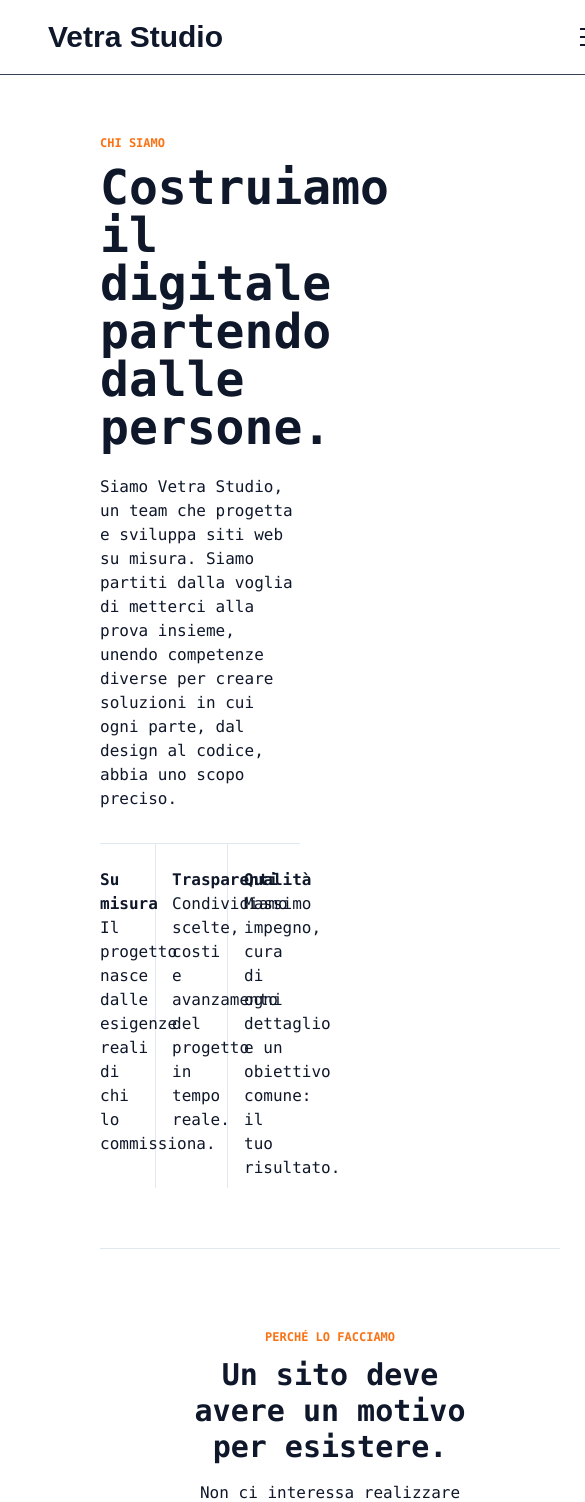
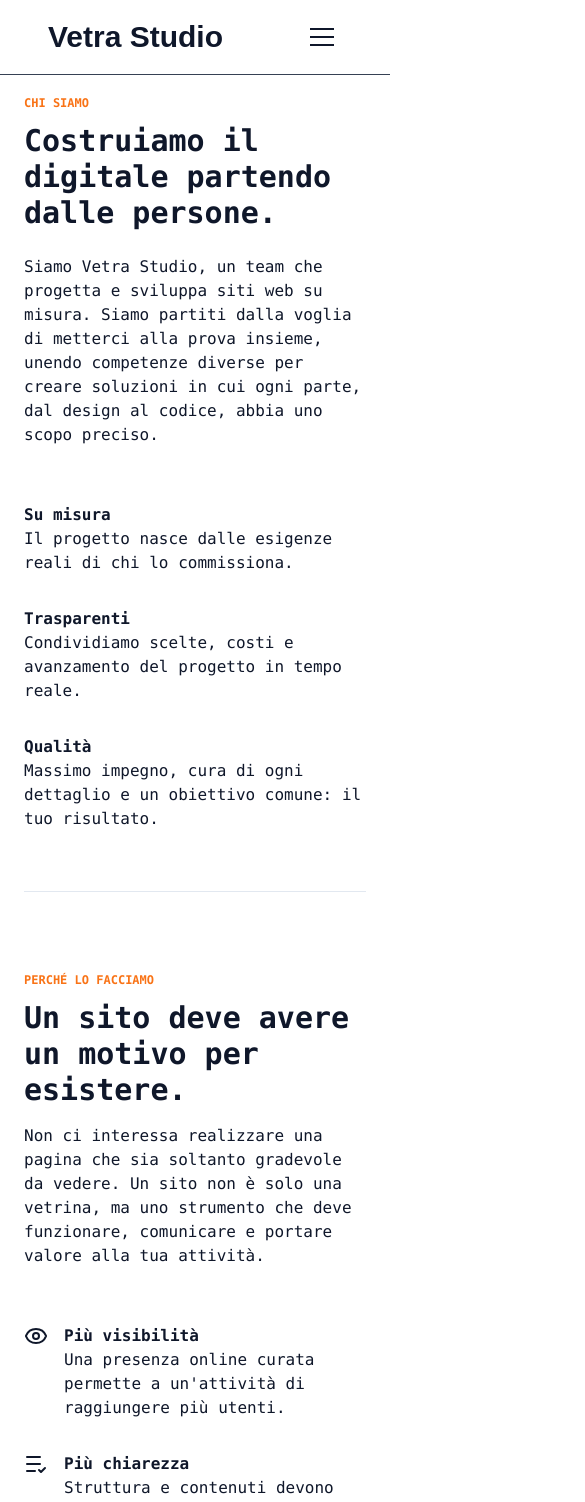
Before and after one commit to Vetra-Studio/website, a Next.js app: page /chi-siamo in a window 390 px wide. Shown: the top 1502 px of the page, 585 px wide, since content can reach past the window. Built offline with nearby package versions, Linux system fonts and the light colour scheme.

Commit message:
fix(mobile): optimize about us page for mobile

```diff
--- a/app/chi-siamo/page.tsx
+++ b/app/chi-siamo/page.tsx
@@ -11,42 +11,128 @@ export const metadata: Metadata = {
   },
 }
 
+const values = [
+  {
+    title: "Su misura",
+    description: "Il progetto nasce dalle esigenze reali di chi lo commissiona.",
+  },
+  {
+    title: "Trasparenti",
+    description: "Condividiamo scelte, costi e avanzamento del progetto in tempo reale.",
+  },
+  {
+    title: "Qualità",
+    description: "Massimo impegno, cura di ogni dettaglio e un obiettivo comune: il tuo risultato.",
+  },
+];
+
+const benefits = [
+  {
+    icon: Eye,
+    title: "Più visibilità",
+    description: "Una presenza online curata permette a un'attività di raggiungere più utenti.",
+  },
+  {
+    icon: ListCheck,
+    title: "Più chiarezza",
+    description: "Struttura e contenuti devono rendere immediato capire chi sei, cosa offri e come contattarti.",
+  },
+  {
+    icon: MousePointerClick,
+    title: "Un'esperienza migliore",
+    description: "Prestazioni, responsive design e usabilità contribuiscono a rendere il sito efficace su ogni dispositivo.",
+  },
+  {
+    icon: FingerprintPattern,
+    title: "Una storia unica",
+    description: "Ogni progetto ha un'anima propria che trasformiamo in un'identità digitale capace di rappresentarlo.",
+  },
+];
+
+const teamMembers = [
+  {
+    name: "Orso",
+    role: "Client Manager",
+    description:
+      "Punto di riferimento per il cliente. Ascolta le esigenze iniziali, gestisce preventivi e aspetti amministrativi e garantisce massima trasparenza su tempi e costi.",
+  },
+  {
+    name: "Elia",
+    role: "Technical Lead",
+    description:
+      "Definisce l'architettura del codice e le tecnologie da utilizzare, assicurando che il sito sia veloce, sicuro, ben strutturato e facile da aggiornare nel tempo.",
+  },
+  {
+    name: "Alfonso",
+    role: "UI/UX Designer",
+    description:
+      "Progetta la struttura visiva e l'interfaccia delle pagine, creando un'esperienza di navigazione intuitiva, curata nei dettagli e coerente con la tua identità.",
+  },
+  {
+    name: "Sella",
+    role: "Web Developer",
+    description:
+      "Trasforma i layout in codice, curando l'integrazione di tutte le funzionalità e verificando che il sito funzioni in modo fluido su ogni dispositivo.",
+  },
+  {
+    name: "Ricky",
+    role: "Project Manager",
+    description:
+      "Organizza le fasi di lavoro del team, coordina le scadenze e fa in modo che ogni progetto proceda senza intoppi dalla prima bozza alla pubblicazione.",
+  },
+];
+
+const principles = [
+  {
+    number: "01",
+    title: "Struttura & Misurabilità",
+    description:
+      "Lavoriamo su SEO, prestazioni e chiarezza per fare in modo che il sito sia facile da trovare e performante sui motori di ricerca.",
+  },
+  {
+    number: "02",
+    title: "Esperienza Utente Chiara",
+    description:
+      "Progettiamo ogni pagina affinché chi naviga trovi ciò che cerca in pochi secondi e possa contattarti senza ostacoli.",
+  },
+  {
+    number: "03",
+    title: "Scelte Guidate dai Dati",
+    description:
+      "Ogni intervento sul sito ha uno scopo preciso: analizziamo visite, conversioni e posizionamento per affinare il progetto nel tempo.",
+  },
+];
+
 export default function AboutUs() {
   return (
-    <main className="flex flex-col items-center justify-center font-mono scroll-smooth mx-25">
+    <main className="flex flex-col items-center justify-center font-mono scroll-smooth sm:mx-25 mx-6">
 
       {/* Hero */}
-      <div className="grid grid-cols-2 py-15 gap-15 border-b border-stroke-primary">
+      <div className="sm:grid sm:grid-cols-2 pt-5 sm:pt-15 pb-15 sm:gap-15 border-b border-stroke-primary">
         <div>
           <h1 className="text-xs font-extrabold text-orange-gradient-start uppercase mb-3">Chi Siamo</h1>
-          <h2 className="text-5xl font-semibold mb-6">Costruiamo il digitale partendo dalle persone.</h2>
+          <h2 className="text-3xl sm:text-5xl font-semibold mb-6">Costruiamo il digitale partendo dalle persone.</h2>
           <p className="text-base mb-8">
             Siamo Vetra Studio, un team che progetta e sviluppa siti web su misura. Siamo partiti dalla voglia di metterci alla prova insieme,
             unendo competenze diverse per creare soluzioni in cui ogni parte, dal design al codice, abbia uno scopo preciso.
           </p>
-          <div className="grid grid-cols-3 gap-4 border-t border-stroke-primary divide-x-1 divide-stroke-primary">
-            <div className="pb-2 pt-6 pr-4">
-              <h3 className="block font-bold">Su misura</h3>
-              <p>Il progetto nasce dalle esigenze reali di chi lo commissiona.</p>
-            </div>
-            <div className="pb-2 pt-6 pr-4">
-              <h3 className="block font-bold">Trasparenti</h3>
-              <p>Condividiamo scelte, costi e avanzamento del progetto in tempo reale.</p>
-            </div>
-            <div className="pb-2 pt-6 pr-4">
-              <h3 className="block font-bold">Qualità</h3>
-              <p>Massimo impegno, cura di ogni dettaglio e un obiettivo comune: il tuo risultato.</p>
-            </div>
+          <div className="sm:grid sm:grid-cols-3 sm:gap-4 sm:border-t sm:border-stroke-primary sm:divide-x-1 sm:divide-stroke-primary">
+            {values.map((value) => (
+              <div key={value.title} className="pb-2 pt-6 last:pb-0 sm:pr-4">
+                <h3 className="block font-bold">{value.title}</h3>
+                <p>{value.description}</p>
+              </div>
+            ))}
           </div>
         </div>
         <div>
-          {/* Image component for the about us image */}
+          {/* TODO-MERGE: sostituire con Image component dopo il merge + "hidden sm:block" */}
         </div>
       </div>
 
       {/* Perche lo facciamo */}
       <div className="flex flex-col py-20 items-center border-b border-stroke-primary">
-        <div className="w-5/8 text-center">
+        <div className="sm:w-5/8 sm:text-center">
           <h1 className="text-xs font-extrabold text-orange-gradient-start uppercase mb-3">Perché lo facciamo</h1>
           <h2 className="text-3xl font-semibold mb-4">Un sito deve avere un motivo per esistere.</h2>
           <p className="text-base mb-8">
@@ -55,49 +141,28 @@ export default function AboutUs() {
           </p>
         </div>
         {/* griglia 2x2 */}
-        <div className="grid grid-cols-2">
+        <div className="sm:grid sm:grid-cols-2">
+          {benefits.map((benefit) => {
+            const Icon = benefit.icon;
 
-          <div className="flex gap-4 pb-2 pt-6 pr-4">
-            <div><Eye /></div>
-            <div>
-              <h3 className="block font-bold">Più visibilità</h3>
-              <p>Una presenza online curata permette a un'attività di raggiungere più utenti.</p>
-            </div>
-          </div>
-
-          <div className="flex gap-4 pb-2 pt-6 pr-4">
-            <div><ListCheck /></div>
-            <div>
-              <h3 className="block font-bold">Più chiarezza</h3>
-              <p>Struttura e contenuti devono rendere immediato capire chi sei, cosa offri e come contattarti.</p>
-            </div>
-          </div>
-
-          <div className="flex gap-4 pb-2 pt-6 pr-4">
-            <div><MousePointerClick /></div>
-            <div>
-              <h3 className="block font-bold">Un'esperienza migliore</h3>
-              <p>Prestazioni, responsive design e usabilità contribuiscono a rendere il sito efficace su ogni dispositivo.</p>
-            </div>
-          </div>
-
-          <div className="flex gap-4 pb-2 pt-6 pr-4">
-            <div><FingerprintPattern /></div>
-            <div>
-              <h3 className="block font-bold">Una storia unica</h3>
-              <p>Ogni progetto ha un'anima propria che trasformiamo in un'identità digitale capace di rappresentarlo.</p>
-            </div>
-          </div>
-
+            return (
+              <div key={benefit.title} className="flex gap-4 pb-2 pt-6 last:pb-0 sm:pr-4">
+                <div><Icon /></div>
+                <div>
+                  <h3 className="font-bold">{benefit.title}</h3>
+                  <p>{benefit.description}</p>
+                </div>
+              </div>
+            );
+          })}
         </div>
       </div>
 
-
       {/* la nostra storia */}
-      <div className="grid grid-cols-2 py-20 items-center border-b border-stroke-primary">
+      <div className="sm:grid sm:grid-cols-2 py-20 items-center border-b border-stroke-primary">
         <div>
           <h1 className="text-xs font-extrabold text-orange-gradient-start uppercase mb-3">La nostra storia</h1>
-          <h2 className="text-4xl font-semibold mb-4">Tutto è iniziato dalla voglia di metterci alla prova.</h2>
+          <h2 className="text-3xl sm:text-4xl font-semibold mb-4">Tutto è iniziato dalla voglia di metterci alla prova.</h2>
           <p className="text-base mb-5">
             L'idea di Vetra Studio è nata dall'incontro di due esigenze. Da una parte, la volontà di metterci alla prova insieme
             in un'iniziativa concreta, in cui ciascuno potesse mettere in campo le proprie competenze. Dall'altra parte, la consapevolezza
@@ -121,19 +186,19 @@ export default function AboutUs() {
         </div>
 
         <div>
-          {/* Image component */}
+          {/* TODO-MERGE: sostituire con Image component dopo il merge */}
         </div>
       </div>
 
       {/* Il nostro modo di lavorare */}
-      <div className="grid grid-cols-2 py-20 items-center border-b border-stroke-primary">
+      <div className="sm:grid sm:grid-cols-2 py-20 items-center border-b border-stroke-primary">
         <div>
-          {/* Image component */}
+          {/* TODO-MERGE: sostituire con Image component dopo il merge */}
         </div>
 
         <div>
           <h1 className="text-xs font-extrabold text-orange-gradient-start uppercase mb-3">Il nostro modo di lavorare</h1>
-          <h2 className="text-4xl font-semibold mb-4">La collaborazione con il cliente è il cuore di ogni progetto.</h2>
+          <h2 className="text-3xl sm:text-4xl font-semibold mb-4">La collaborazione con il cliente è il cuore di ogni progetto.</h2>
           <p className="text-base mb-5">
             Lavoriamo a stretto contatto durante ogni fase del progetto, confrontandoci passo dopo passo per assicurarci che il risultato finale
             corrisponda alle esigenze e rispecchi le aspettative. Partiamo da un primo confronto per comprendere la realtà dell’attività,
@@ -149,9 +214,9 @@ export default function AboutUs() {
           </p>
           <div className="border-l-3 rounded-lg border-orange-gradient-start bg-[#14151A] p-6 mb-5">
             <p>
-              <strong className="font-bold">Vetra Studio nasce così </strong>
-              dalla voglia di creare, dalla passione per l'informatica e dalla scelta di affrontare insieme progetti in cui design,
-              sviluppo e comunicazione lavorano nella stessa direzione.
+              <strong className="font-bold">Lavoriamo così </strong>
+              mettendo in relazione design, sviluppo e comunicazione, attraverso un confronto costante con il cliente e un'attenzione
+              concreta alle esigenze di ogni progetto.
             </p>
           </div>
           <Link href="/servizi" className="inline-block border-2 p-4 rounded-lg border-orange-gradient-start cursor-pointer">
@@ -163,13 +228,8 @@ export default function AboutUs() {
       {/* Tecnologie */}
       <div className="flex flex-col py-20 border-b border-stroke-primary">
         <div>
-          <h1 className="text-xs font-extrabold text-orange-gradient-start uppercase mb-3">
-            Tecnologie
-          </h1>
-
-          <h2 className="text-3xl font-semibold mb-4">
-            Scegliamo la tecnologia in base a ciò che serve.
-          </h2>
+          <h1 className="text-xs font-extrabold text-orange-gradient-start uppercase mb-3">Tecnologie</h1>
+          <h2 className="text-3xl font-semibold mb-4">Scegliamo la tecnologia in base a ciò che serve.</h2>
 
           <p className="text-base mb-8">
             Non tutti i progetti hanno le stesse necessità. Prima capiamo cosa deve fare il sito, poi scegliamo lo strumento più adatto
@@ -186,73 +246,51 @@ export default function AboutUs() {
       </div>
       {/* Il team */}
       <div className="py-20 border-b border-stroke-primary">
-        <div className="grid grid-cols-2 mb-12">
+        <div className="sm:grid sm:grid-cols-2 mb-12">
           <div>
             <h1 className="text-xs font-extrabold text-orange-gradient-start uppercase mb-3">Il team</h1>
-            <h2 className="text-4xl font-semibold mb-4">Ognuno ha un ruolo. Il progetto è uno solo.</h2>
+            <h2 className="text-3xl sm:text-4xl font-semibold mb-4">Ognuno ha un ruolo. Il progetto è uno solo.</h2>
             <p className="text-base">
               Le nostre competenze si completano attraverso ruoli distinti, così da poter dedicare attenzione ai diversi aspetti del progetto.
             </p>
           </div>
           <div>
-            {/* Image component */}
+            {/* TODO-MERGE: sostituire con Image component dopo il merge */}
           </div>
         </div>
 
-        <div className="grid grid-cols-2 gap-10">
-          <div className="pb-2 pt-6 pr-4 border-t border-stroke-primary">
-              <h3 className="block font-bold">Orso — Client Manager</h3>
-              <p>Punto di riferimento per il cliente. Ascolta le esigenze iniziali, gestisce preventivi e aspetti amministrativi e garantisce massima trasparenza su tempi e costi.</p>
-          </div>
-
-          <div className="pb-2 pt-6 pr-4 border-t border-stroke-primary">
-              <h3 className="block font-bold">Elia — Technical Lead</h3>
-              <p>Definisce l'architettura del codice e le tecnologie da utilizzare, assicurando che il sito sia veloce, sicuro, ben strutturato e facile da aggiornare nel tempo.</p>
-          </div>
-
-          <div className="pb-2 pt-6 pr-4 border-t border-stroke-primary">
-              <h3 className="block font-bold">Alfonso — UI/UX Designer</h3>
-              <p>Progetta la struttura visiva e l'interfaccia delle pagine, creando un'esperienza di navigazione intuitiva, curata nei dettagli e coerente con la tua identità.</p>
-          </div>
-
-          <div className="pb-2 pt-6 pr-4 border-t border-stroke-primary">
-              <h3 className="block font-bold">Sella — Web Developer</h3>
-              <p>Trasforma i layout in codice, curando l'integrazione di tutte le funzionalità e verificando che il sito funzioni in modo fluido su ogni dispositivo.</p>
-          </div>
-
-          <div className="pb-2 pt-6 pr-4 border-t border-stroke-primary">
-              <h3 className="block font-bold">Ricky — Project Manager</h3>
-              <p>Organizza le fasi di lavoro del team, coordina le scadenze e fa in modo che ogni progetto proceda senza intoppi dalla prima bozza alla pubblicazione.</p>
-          </div>
-
+        <div className="sm:grid sm:grid-cols-2 sm:gap-10">
+          {teamMembers.map((member) => (
+            <div
+              key={member.name}
+              className="sm:pb-2 pt-6 py-6 last:pb-0 sm:pr-4 sm:border-t sm:border-stroke-primary"
+            >
+              <h3 className="font-bold">
+                {member.name} — {member.role}
+              </h3>
+              <p>{member.description}</p>
+            </div>
+          ))}
         </div>
       </div>
 
       {/* La nostra promessa */}
-      <div className="py-15 gap-15 px-25">
+      <div className="py-15 gap-15 sm:px-25">
         <h1 className="text-xs font-extrabold text-orange-gradient-start uppercase mb-3">La nostra promessa</h1>
-        <h2 className="text-5xl font-semibold mb-6">Un progetto non è finito quando funziona. È finito quando risponde a ciò che serve.</h2>
-        <p className="text-base mb-8">
+        <h2 className="text-3xl sm:text-5xl font-semibold mb-6">Un progetto non è finito quando funziona. È finito quando risponde a ciò che serve.</h2>
+        <p className="mb-8">
           Ci impegniamo a portare a termine il progetto nel miglior modo possibile e a intervenire non appena si presenta un problema.
           Il nostro obiettivo è consegnare qualcosa che rispecchi le aspettative del cliente e che possa concretamente contribuire alla sua attività.
         </p>
 
-        <div className="grid grid-cols-3 gap-4 border-t border-stroke-primary divide-x-1 divide-stroke-primary">
-          <div className="pb-2 pt-6 pr-4">
-            <p className="font-extrabold text-orange-gradient-start">01</p>
-            <h3 className="block font-bold">Struttura & Misurabilità</h3>
-            <p>Lavoriamo su SEO, prestazioni e chiarezza per fare in modo che il sito sia facile da trovare e performante sui motori di ricerca.</p>
-          </div>
-          <div className="pb-2 pt-6 pr-4">
-            <p className="font-extrabold text-orange-gradient-start">02</p>
-            <h3 className="block font-bold">Esperienza Utente Chiara</h3>
-            <p>Progettiamo ogni pagina affinché chi naviga trovi ciò che cerca in pochi secondi e possa contattarti senza ostacoli.</p>
-          </div>
-          <div className="pb-2 pt-6 pr-4">
-            <p className="font-extrabold text-orange-gradient-start">03</p>
-            <h3 className="block font-bold">Scelte Guidate dai Dati</h3>
-            <p>Ogni intervento sul sito ha uno scopo preciso: analizziamo visite, conversioni e posizionamento per affinare il progetto nel tempo.</p>
-          </div>
+        <div className="sm:grid sm:grid-cols-3 sm:gap-4 border-t border-stroke-primary sm:divide-x-1 sm:divide-stroke-primary">
+          {principles.map((principle) => (
+            <div key={principle.number} className="pb-2 pt-6 sm:pr-4 last:pb-0">
+              <p className="font-extrabold text-orange-gradient-start">{principle.number}</p>
+              <h3 className="font-bold">{principle.title}</h3>
+              <p>{principle.description}</p>
+            </div>
+          ))}
         </div>
       </div>
     </main>
--- a/components/ui/MarqueeTech.tsx
+++ b/components/ui/MarqueeTech.tsx
@@ -62,7 +62,7 @@ const TechCard = ({
   return (
     <figure
       className="
-        relative h-full w-64 overflow-hidden rounded-xl border p-4
+        relative h-full w-48 sm:w-64 overflow-hidden rounded-xl border p-4
         bg-stroke-primary border-stroke-secondary hover:bg-stroke-primary/[.15]
       "
     >
```
